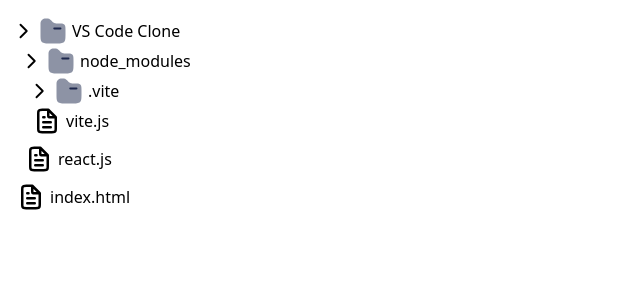
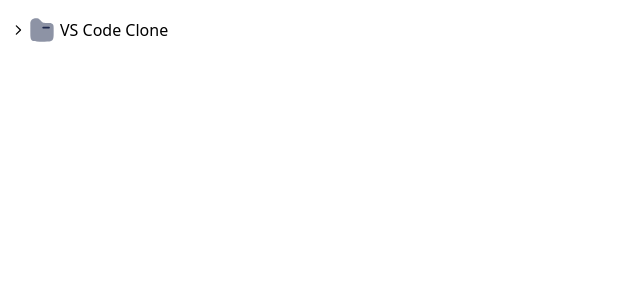
Before and after one commit to billalben/vs-code-clone, a React (Vite) app: page / in a window 1280 px wide. Shown: the top 300 px of the page, without its empty margins (0-640 px from the left). Built offline with nearby package versions, Linux system fonts and the light colour scheme.

Commit message:
Toggle Opening Folder

```diff
--- a/src/components/RecursiveComponent.tsx
+++ b/src/components/RecursiveComponent.tsx
@@ -13,24 +13,28 @@
 
   const toggleIsOpen = () => {
     setIsOpen(!isOpen);
-  }
+  };
 
   return (
-    <div className="mb-2 ml-2 cursor-pointer">
-      <div className="flex items-center">
-        {fileTree.isFolder ? (
-          <div className="flex items-center" onClick={toggleIsOpen}>
-            <RightArrowIcon className={`transform ${isOpen ? "rotate-90" : ""}`} />
-            <FolderIcon />
-          </div>
-        ) : (
+    <div className="flex justify-center gap-1 flex-col ml-2">
+      {fileTree.isFolder ? (
+        <div className="flex items-center cursor-pointer" onClick={toggleIsOpen}>
+          <RightArrowIcon
+            className={`transform ${isOpen ? "rotate-90" : ""}`}
+          />
+          <FolderIcon />
+          <span className="ml-1 select-none">{fileTree.name}</span>
+        </div>
+      ) : (
+        <div className="flex items-center cursor-pointer ml-5">
           <FileIcon />
-        )}
+          <span className="ml-1 select-none">{fileTree.name}</span>
+        </div>
+      )}
 
-        <span className="ml-1 select-none" onClick={toggleIsOpen}>{fileTree.name}</span>
-      </div>
-
-      {fileTree.children &&
+      {isOpen &&
+        fileTree.isFolder &&
+        fileTree.children &&
         fileTree.children.map((file, idx) => (
           <RecursiveComponent fileTree={file} key={idx} />
         ))}
--- a/src/components/SVG/FileIcon.tsx
+++ b/src/components/SVG/FileIcon.tsx
@@ -1,15 +1,15 @@
 const FileIcon = () => {
   return (
     <svg
-      width="30px"
-      height="30px"
+      width="28px"
+      height="28px"
       viewBox="0 0 24 24"
       fill="none"
       xmlns="http://www.w3.org/2000/svg"
     >
       <path
         d="M9 17H15M9 13H15M9 9H10M13 3H8.2C7.0799 3 6.51984 3 6.09202 3.21799C5.71569 3.40973 5.40973 3.71569 5.21799 4.09202C5 4.51984 5 5.0799 5 6.2V17.8C5 18.9201 5 19.4802 5.21799 19.908C5.40973 20.2843 5.71569 20.5903 6.09202 20.782C6.51984 21 7.0799 21 8.2 21H15.8C16.9201 21 17.4802 21 17.908 20.782C18.2843 20.5903 18.5903 20.2843 18.782 19.908C19 19.4802 19 18.9201 19 17.8V9M13 3L19 9M13 3V7.4C13 7.96005 13 8.24008 13.109 8.45399C13.2049 8.64215 13.3578 8.79513 13.546 8.89101C13.7599 9 14.0399 9 14.6 9H19"
-        stroke="#000000"
+        stroke="#1C274C"
         stroke-width="2"
         stroke-linecap="round"
         stroke-linejoin="round"
--- a/src/components/SVG/FolderIcon.tsx
+++ b/src/components/SVG/FolderIcon.tsx
@@ -1,8 +1,8 @@
 const FolderIcon = () => {
   return (
     <svg
-      width="30px"
-      height="30px"
+      width="28px"
+      height="28px"
       viewBox="0 0 24 24"
       fill="none"
       xmlns="http://www.w3.org/2000/svg"
--- a/src/components/SVG/RightArrowIcon.tsx
+++ b/src/components/SVG/RightArrowIcon.tsx
@@ -1,8 +1,8 @@
 const RightArrowIcon = ({className}: {className: string}) => {
   return (
     <svg
-      width="30px"
-      height="30px"
+      width="20px"
+      height="20px"
       viewBox="0 0 24 24"
       fill="none"
       xmlns="http://www.w3.org/2000/svg"
```
